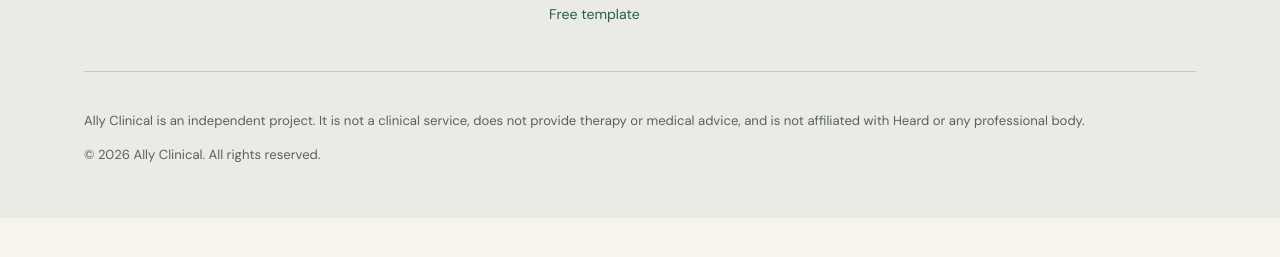
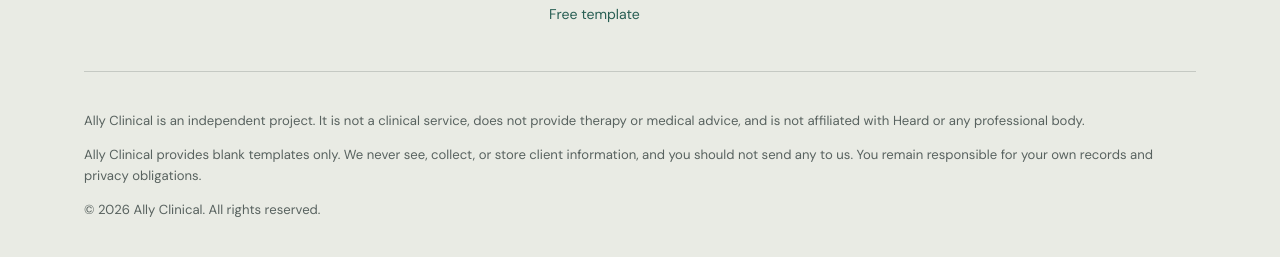
Before and after one commit to mbreezy123/allyclinicalhq-com, a plain HTML site: page index.html in a window 1280 px wide. Shown: the part 6358-6615 px from the top of the page. Before the commit the page ends 6576 px from the top, so only its background shows below. Drawn offline with Linux system fonts and the light colour scheme.

Commit message:
Add data-handling and program-rules disclaimers

```diff
--- a/index.html
+++ b/index.html
@@ -113,4 +113,4 @@ table.mt{width:100%;border-collapse:collapse;font-size:.8rem}.mt th{text-align:l
 <footer><div class="w"><div><a class="logo" href="index.html"><svg xmlns="http://www.w3.org/2000/svg" viewBox="0 0 64 64"><rect width="64" height="64" rx="15" fill="#2F6F62"/><path d="M16 18a5 5 0 0 1 5-5h20a5 5 0 0 1 5 5v14a5 5 0 0 1-5 5H27l-8 7v-7h0a5 5 0 0 1-3-5z" fill="none" stroke="#fff" stroke-width="4" stroke-linejoin="round"/><path d="M24 25h12" stroke="#fff" stroke-width="4" stroke-linecap="round"/><circle cx="49" cy="49" r="7" fill="#E9A68B" stroke="#2F6F62" stroke-width="3"/></svg>Ally Clinical</a><p>Ally Clinical, an independent service operated by Matt Breen, 14 Prince St, Apt 2E, New York, NY 10012.</p></div>
 <div><h4>Product</h4><ul><li><a href="index.html#how">How it works</a></li><li><a href="index.html#sample">Sample deliverable</a></li><li><a href="index.html#faq">FAQ</a></li><li><a href="ally-checkin-template.md" download>Free template</a></li></ul></div>
 <div><h4>Company</h4><ul><li><a href="mailto:matt@allyclinicalhq.com">matt@allyclinicalhq.com</a></li><li><a href="privacy.html">Privacy</a></li><li><a href="terms.html">Terms</a></li></ul></div>
-<div class="legal"><p>Ally Clinical is an independent project. It is not a clinical service, does not provide therapy or medical advice, and is not affiliated with Heard or any professional body.</p><p>&copy; 2026 Ally Clinical. All rights reserved.</p></div></div></footer></body></html>
+<div class="legal"><p>Ally Clinical is an independent project. It is not a clinical service, does not provide therapy or medical advice, and is not affiliated with Heard or any professional body.</p><p>Ally Clinical provides blank templates only. We never see, collect, or store client information, and you should not send any to us. You remain responsible for your own records and privacy obligations.</p><p>&copy; 2026 Ally Clinical. All rights reserved.</p></div></div></footer></body></html>
```
